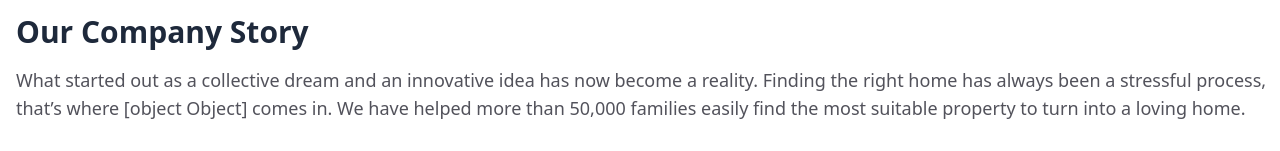
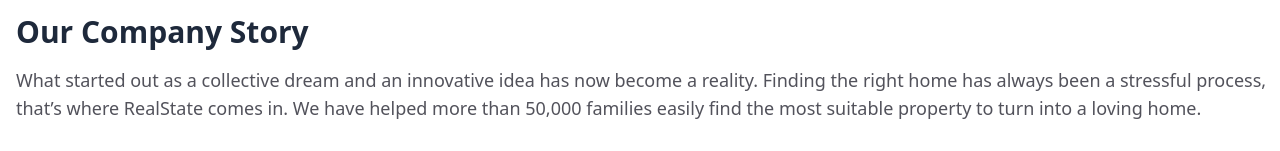
Before and after one commit to AlyAdelAly/RealState-Website, a React (Create React App) app: page /about in a window 1280 px wide. Shown: the part 640-791 px from the top of the page. Built offline with nearby package versions, Linux system fonts and the light colour scheme.

Commit message:
update about page

```diff
--- a/src/pages/about.js
+++ b/src/pages/about.js
@@ -20,7 +20,7 @@ const About = () => {
     const paragraphStory = [
         {
             paragraph: `What started out as a collective dream and an innovative idea has now become a reality.
-            Finding the right home has always been a stressful process, that’s where ${<span className='text-slate-800 font-bold'> RealState </span>} comes in.
+            Finding the right home has always been a stressful process, that’s where RealState  comes in.
             We have helped more than 50,000 families easily find the most suitable property to turn into a loving home.`
         },
         {
```
